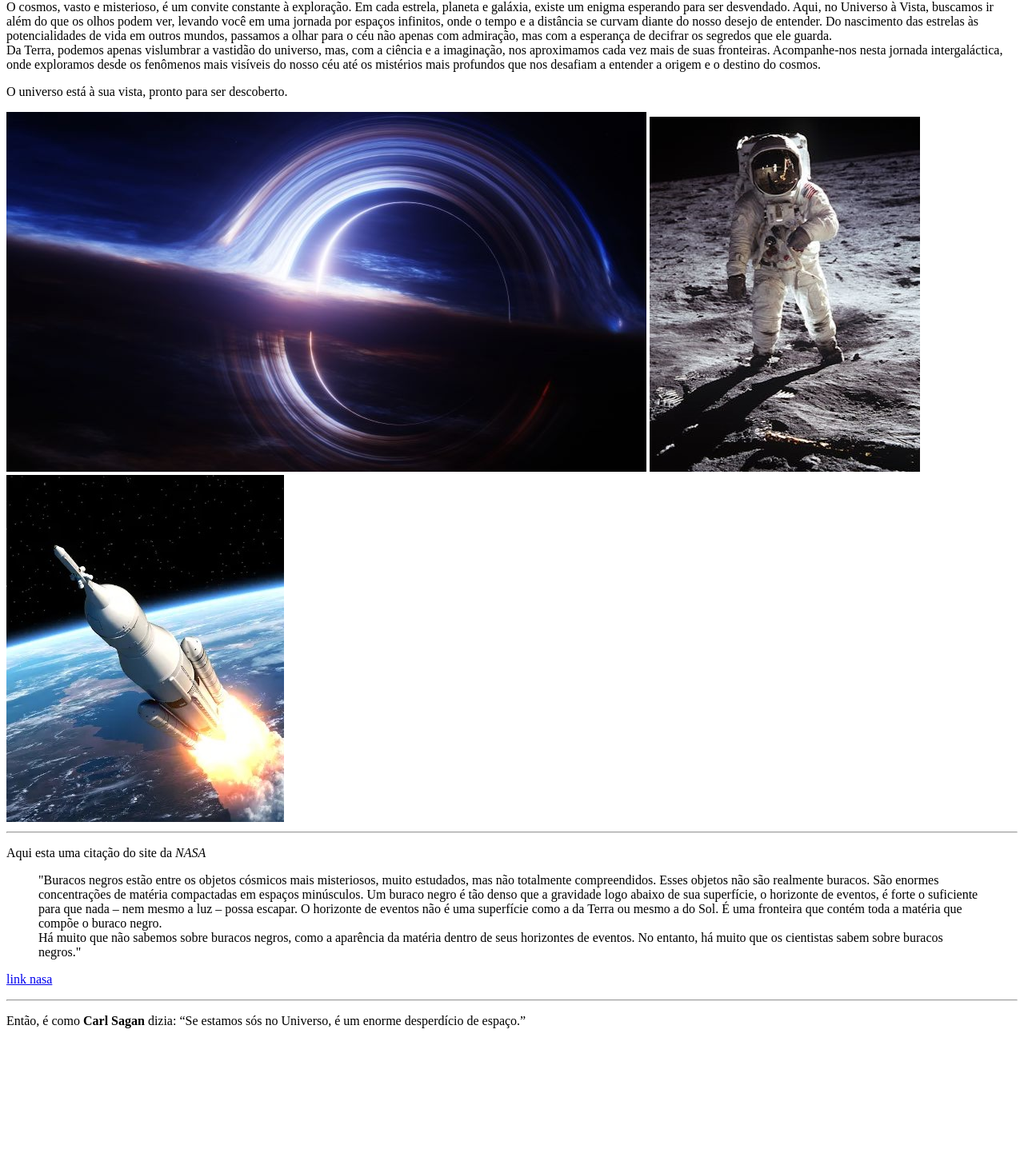
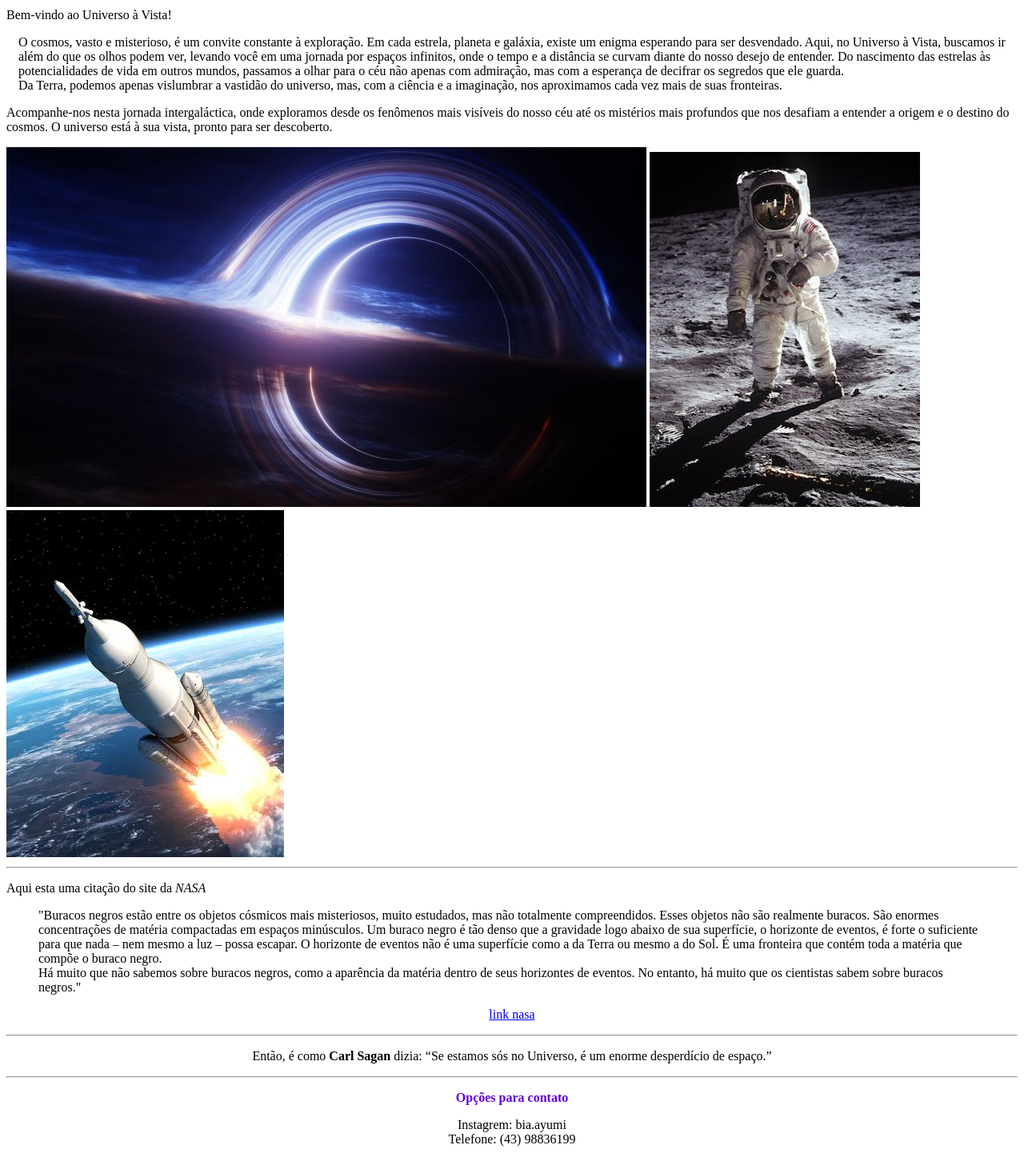
Before and after one commit to Beatriz-Ayumi/atividade-2, a plain HTML site: page index.html in a window 1280 px wide. Shown: the part 114-1556 px from the top of the page at 80% size. Before the commit the page ends 1416 px from the top, so only its background shows below. Drawn offline with Linux system fonts and the light colour scheme.

Commit message:
Add files via upload

```diff
--- a/index.html
+++ b/index.html
@@ -4,14 +4,18 @@
     <meta charset="UTF-8">
     <meta name="viewport" content="width=device-width, initial-scale=1.0">
     <title>Universo à Vista</title>
+    <link rel="stylesheet" href="style.css">
 </head>
 <body>
+    <header>Venha explorar</header>
+    <nav class="navegador">Exoplanetas Buracos negros Quasares Estrelas</nav>
     <h1><b>Universo à Vista</b> </h1>
     <p>Bem-vindo ao Universo à Vista!</p>
-    <p>  O cosmos, vasto e misterioso, é um convite constante à exploração. Em cada estrela, planeta e galáxia, existe um enigma esperando para ser desvendado. Aqui, no Universo à Vista, buscamos ir além do que os olhos podem ver, levando você em uma jornada por espaços infinitos, onde o tempo e a distância se curvam diante do nosso desejo de entender.
+    <div>
+    <p class="margem">  O cosmos, vasto e misterioso, é um convite constante à exploração. Em cada estrela, planeta e galáxia, existe um enigma esperando para ser desvendado. Aqui, no Universo à Vista, buscamos ir além do que os olhos podem ver, levando você em uma jornada por espaços infinitos, onde o tempo e a distância se curvam diante do nosso desejo de entender.
         Do nascimento das estrelas às potencialidades de vida em outros mundos, passamos a olhar para o céu não apenas com admiração, mas com a esperança de decifrar os segredos que ele guarda.<br> Da Terra, podemos apenas vislumbrar a vastidão do universo, mas, com a ciência e a imaginação, nos aproximamos cada vez mais de suas fronteiras.
-        Acompanhe-nos nesta jornada intergaláctica, onde exploramos desde os fenômenos mais visíveis do nosso céu até os mistérios mais profundos que nos desafiam a entender a origem e o destino do cosmos.</p>
-    <p> O universo está à sua vista, pronto para ser descoberto.</p>
+    </div>Acompanhe-nos nesta jornada intergaláctica, onde exploramos desde os fenômenos mais visíveis do nosso céu até os mistérios mais profundos que nos desafiam a entender a origem e o destino do cosmos. O universo está à sua vista, pronto para ser descoberto.</p>
+
     <img src="buraconegro.jpg" alt="buraco negro">
     <img src="astronauta2.jpeg" alt="astronauta">
     <img src="foguete3.jpg" alt="foguete">
@@ -20,9 +24,14 @@
     <p>"Buracos negros estão entre os objetos cósmicos mais misteriosos, muito estudados, mas não totalmente compreendidos. Esses objetos não são realmente buracos. São enormes concentrações de matéria compactadas em espaços minúsculos. Um buraco negro é tão denso que a gravidade logo abaixo de sua superfície, o horizonte de eventos, é forte o suficiente para que nada – nem mesmo a luz – possa escapar. O horizonte de eventos não é uma superfície como a da Terra ou mesmo a do Sol. É uma fronteira que contém toda a matéria que compõe o buraco negro.<br>
 Há muito que não sabemos sobre buracos negros, como a aparência da matéria dentro de seus horizontes de eventos. No entanto, há muito que os cientistas sabem sobre buracos negros."</blockquote></p>
 </blockquote>
-<p><a href="https://science.nasa.gov/universe/black-holes/">link nasa</a></p>
+<p class="alinhar"><a href="https://science.nasa.gov/universe/black-holes/">link nasa</a></p>
 <hr>
-<p>Então, é como <b>Carl Sagan</b> dizia: <q>Se estamos sós no Universo, é um enorme desperdício de espaço.</q></p>
-
+<p class="alinhar">Então, é como <b>Carl Sagan</b> dizia: <q>Se estamos sós no Universo, é um enorme desperdício de espaço.</q></p>
+<hr>
+<footer class="alinhar">
+    <p class="navegador"><b>Opções para contato</b></p>
+    Instagrem: bia.ayumi<br>
+    Telefone: (43) 98836199
+</footer>
 </body>
 </html>
--- /dev/null
+++ b/style.css
@@ -0,0 +1,9 @@
+.navegador{
+    color: rgb(96, 0, 221);
+}
+.alinhar{
+    text-align-last: center;
+}
+.margem{
+    margin-left: 15px;
+}
```
